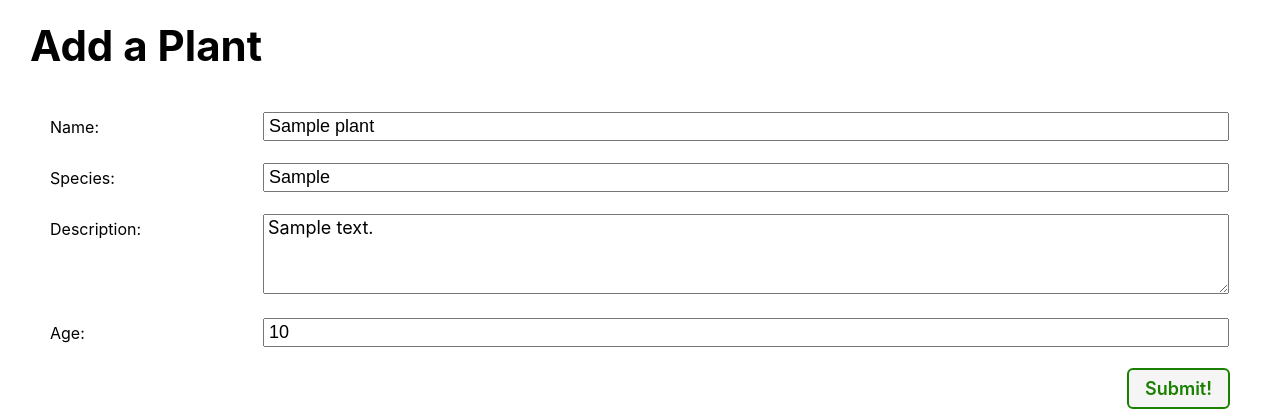
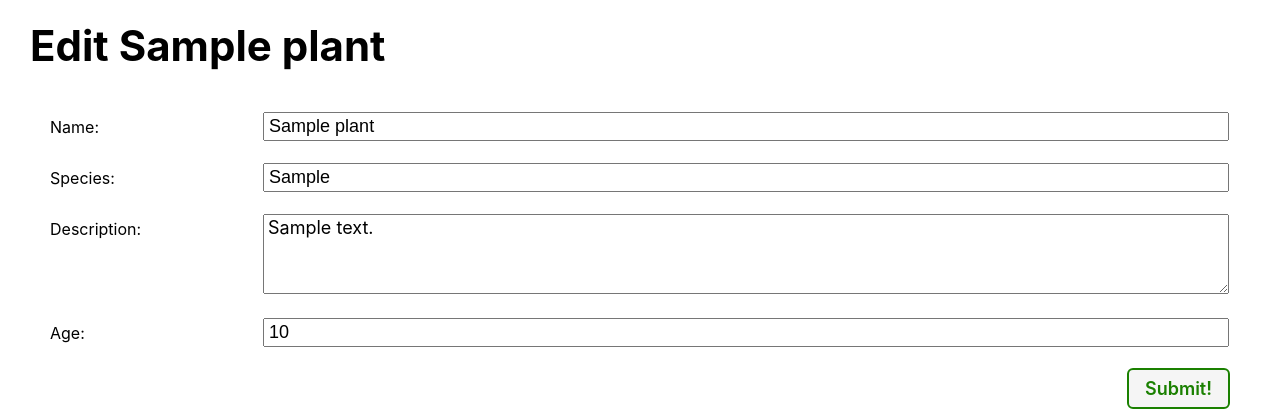
Before and after one commit to michellejtan/django-crud-app-lab, a Django app: page /plants/1/update/ in a window 1280 px wide. Shown: the part 55-475 px from the top of the page. Run offline with Django 5.2, Linux system fonts and the light colour scheme; tables that the repository leaves empty hold one stand-in row (values such as "Sample post").

Commit message:
wip: Customize the plant_form.html Template: check if the generic 'object' variable exist

```diff
--- a/main_app/templates/main_app/plant_form.html
+++ b/main_app/templates/main_app/plant_form.html
@@ -7,8 +7,13 @@
 {% block content %}
 
 <div class="page-header">
+    <!-- Using the generic 'object' variable -->
+  {% if object %}
+  <h1>Edit {{ object.name }}</h1>
+    {% else %}
   <h1>Add a Plant</h1>
   <img src="" alt="" />
+  {% endif %}
 </div>
 
 <form action="" method="post" class="form-container">
```
